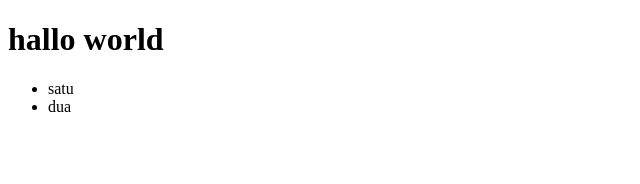
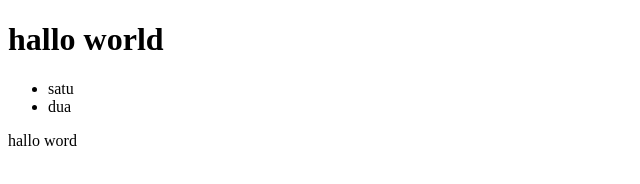
Before and after one commit to yogisaputra92/latihangit, a plain HTML site: page index.html in a window 1280 px wide. Shown: the full height of the page, 0-640 px from the left. Drawn offline with Linux system fonts and the light colour scheme.

Commit message:
menambahkan tag articel

```diff
--- a/index.html
+++ b/index.html
@@ -11,5 +11,9 @@
         <li>satu</li>
         <li>dua</li>
     </ul>
+
+    <articel>
+        <p>hallo word</p>
+    </articel>
 </body>
 </html>
```
